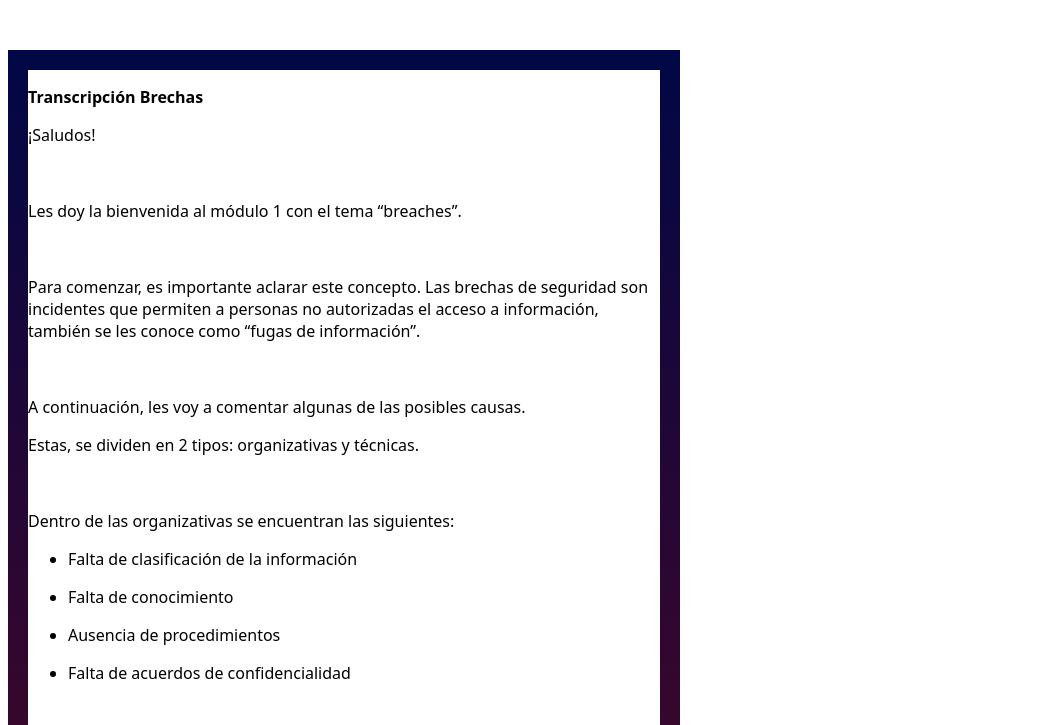
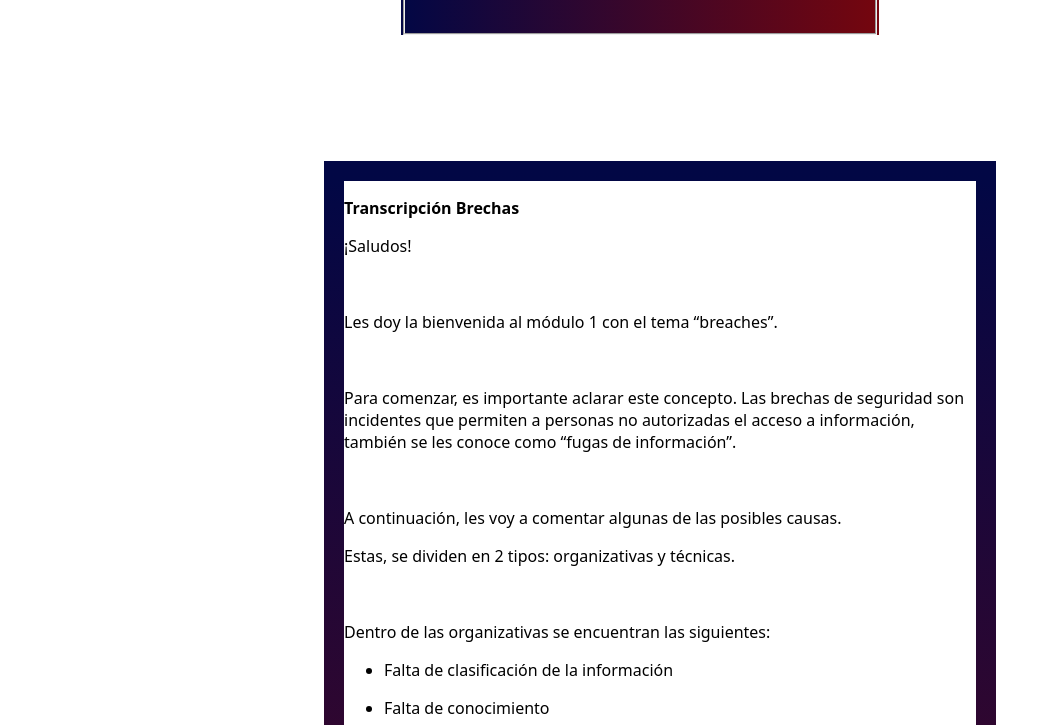
Before and after one commit to APaolaMM/breaches, a plain HTML site: page index.html in a window 1280 px wide. Shown: the part 1056-1781 px from the top of the page, without its empty margins (0-1051 px from the left). Drawn offline with Linux system fonts and the light colour scheme.

Commit message:
Update stylesheet.css

```diff
--- a/stylesheet.css
+++ b/stylesheet.css
@@ -23,12 +23,16 @@ body {
      font-family: system-ui, -apple-system, BlinkMacSystemFont, 'Segoe UI', Roboto, Oxygen, Ubuntu, Cantarell, 'Open Sans', 'Helvetica Neue', sans-serif;
      width: 50%;
     height: 50%;
+    margin: 25%;
+    margin-top: 5%;
     border: 20px solid transparent;
     -moz-border-image: -moz-linear-gradient(top, #020745 0%, #75060e 100%);
     -webkit-border-image: -webkit-linear-gradient(top, #020745 0%, #75060e 100%);
     border-image: linear-gradient(to bottom, #020745 0%, #75060e 100%);
     border-image-slice: 1;
-}
+    flex-direction: row;
+
+    }
 .botontranscripcion {
     display: inline-block;
     padding: 15px 25px;
@@ -42,6 +46,7 @@ body {
     border: none;
     border-radius: 15px;
     box-shadow: 0 9px #999;
+    margin-top: 25%;
 }
 .botontranscripcion:hover {
     background-color: #75060e
```
